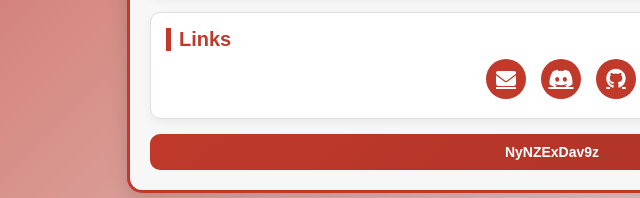
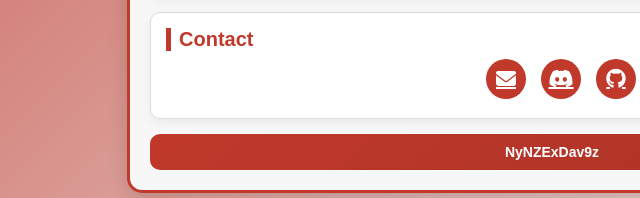
Before and after one commit to Dav-zz/Assignment-1, a plain HTML site: page index.html in a window 1280 px wide. Shown: the part 878-1076 px from the top of the page, 88-728 px from the left. Drawn offline with Linux system fonts and the light colour scheme.

```diff
--- a/index.html
+++ b/index.html
@@ -78,7 +78,7 @@
 
     <!-- Contact -->
     <section class="box contact" id="contact">
-      <h2>Links</h2>
+      <h2>Contact</h2>
       <ul>
         <li><a href="mailto:u23cse1046@cit.ac.in"><i class="fas fa-envelope"></i></a></li>
         <li><a href="https://discord.com/users/1145599362626502676" target="_blank"><i class="fab fa-discord"></i></a></li>
```
